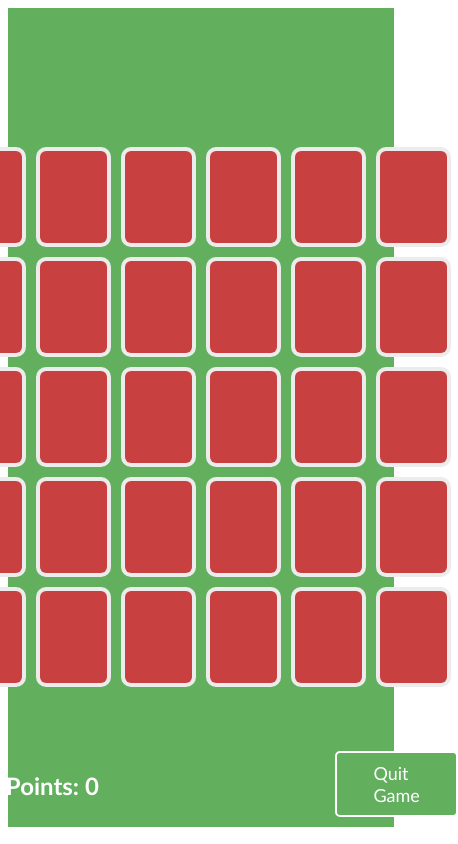
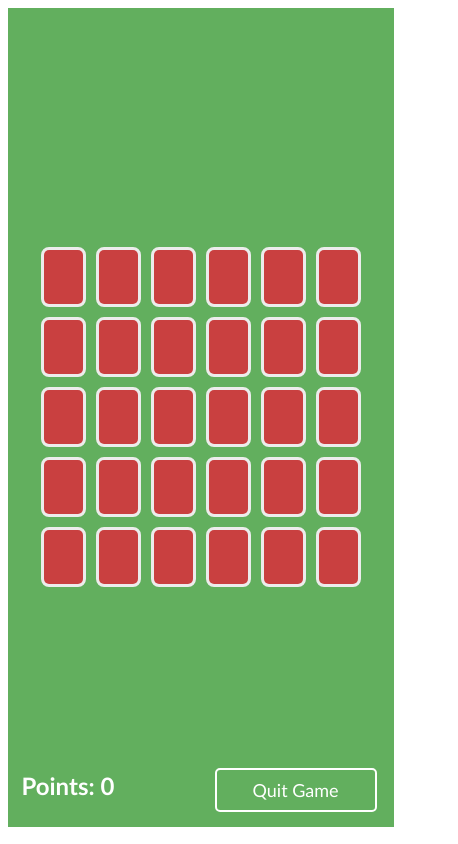
Before and after one commit to nhat2105/513-web-game, a React (Create React App) app in the folder client/: page /Sgame in a window 390 px wide. Shown: the whole page, 458 px wide, since content can reach past the window. Built offline with nearby package versions, Linux system fonts and the light colour scheme.

Commit message:
single-player mobile format

```diff
--- a/client/src/components/SinglePlayerCardGame.jsx
+++ b/client/src/components/SinglePlayerCardGame.jsx
@@ -11,6 +11,8 @@ function SinglePlayerCardGame({ gamePoints, setGamePoints }) {  // Destructure p
   const [secondPick, setSecondPick] = useState(defaultState);
   const [remainingCards, setRemainingCards] = useState(deck);
   const [moves, setMoves] = useState(0);
+
+  console.log(deck);
 
   const handleClick = (index, value) => {
     // Selecting the first card or selecting the first card after a wrong pair match
--- a/client/src/css/base.css
+++ /dev/null
@@ -1,29 +0,0 @@
-/* Global mobile-first styles */
-* {
-    box-sizing: border-box;
-    -webkit-tap-highlight-color: transparent;
-}
-
-html, body {
-    margin: 0;
-    padding: 0;
-    width: 100%;
-    height: 100%;
-    overflow-x: hidden;
-}
-
-button,
-input[type="button"],
-input[type="submit"] {
-    min-height: 44px;
-    min-width: 44px;
-    padding: 8px 16px;
-    touch-action: manipulation;
-}
-
-/* Adjust font sizes for mobile */
-@media (max-width: 768px) {
-    html {
-        font-size: 14px;
-    }
-}
--- a/client/src/css/components/CardGame.css
+++ b/client/src/css/components/CardGame.css
@@ -74,3 +74,23 @@ transform-style: preserve-3d;
 .cardgame-flipped .cardgame-card-back {
 transform: rotate3d(0, 1, 0, 180deg);
 }
+
+@media (max-width: 800px) {
+  .cardgame-card {
+    background-color: rgb(255, 255, 255);
+    border: 3px solid rgb(236, 236, 236);
+    box-sizing: border-box;
+    width: 45px;
+    height: 60px;
+    display: grid;
+    align-items: center;
+    justify-content: center;
+    border-radius: 8px;
+    transition: all linear 0.3s;
+    transform: rotate3d(0, 1, 0, 180deg);
+    position: relative;
+    overflow: hidden;
+    color: black;
+    }
+
+}
--- a/client/src/css/components/DaRules.css
+++ b/client/src/css/components/DaRules.css
@@ -34,7 +34,7 @@
     font-weight: bold;
 }
 
-@media (max-width: 800px) {
+@media (max-height: 400px) {
     .rules-background {
         background-color: rgba(255, 255, 255, 0.5);
         position: absolute;
--- a/client/src/css/components/SinglePlayerGameOver.css
+++ b/client/src/css/components/SinglePlayerGameOver.css
@@ -28,3 +28,23 @@
     justify-content: space-between;
     width: 95%;
 }
+
+@media (max-width: 400px) {
+    .singleplayer-gameover-container {
+        top: 10%;
+        left: 5%;
+        width: 90%;
+        height: 55%;
+    }
+    .singleplayer-gameover-button-position {
+        flex-direction: column;
+        align-items: center;
+    }
+    .singleplayer-gameover-format {
+        display: flex;
+        flex-direction: column;
+        justify-content: center;
+        align-items: center;
+        text-align: center;
+    }
+}
--- a/client/src/css/pages/Home.css
+++ b/client/src/css/pages/Home.css
@@ -74,7 +74,7 @@
     top: 1.5%;
 }
 
-@media (max-width: 800px) {
+@media (max-width: 400px) {
     .home-logo {
         display: flex;
         justify-content: center;
--- a/client/src/css/pages/SinglePlayerGameBoard.css
+++ b/client/src/css/pages/SinglePlayerGameBoard.css
@@ -1,3 +1,4 @@
+@media (min-width: 400px) {
     .singleplayer-board{
         display: flex;
         background-color: rgb(98, 175, 94);
@@ -34,3 +35,43 @@
         background-color: white;
         transition: 0.1s;
     };
+}
+
+@media (max-width: 400px){
+    .singleplayer-board{
+        display: flex;
+        background-color: rgb(98, 175, 94);
+        width: 99vw;
+        height: 97vh;
+        margin: 0;
+        align-items: center;
+        justify-content: center;
+        color: white;
+        font-family: 'Calibri', sans-serif;
+    }
+
+    .singleplayer-points{
+        position: absolute;
+        left: 5.5%;
+        top: 89%;
+    }
+
+    .singleplayer-quit-button {
+        position: absolute;
+        left: 55%;
+        top: 91%;
+        background-color: rgb(98, 175, 94);
+        text-decoration: none;
+        color: rgb(255, 255, 255);
+        padding: 9px 36px 9px 36px;
+        border: 2.5px solid white;
+        border-radius: 5px;
+        font-size: 18px;
+    }
+
+    .singleplayer-quit-button:hover {
+        color: rgb(98, 175, 94);
+        background-color: white;
+        transition: 0.1s;
+    }
+}
--- a/client/src/pages/Login.jsx
+++ b/client/src/pages/Login.jsx
@@ -33,7 +33,7 @@ const Login = () =>{
       <div style={{fontFamily: 'sans-serif'}}>
         <img class = "home-logo" style={{width: 50 }} src='../513-cardlogo.png' alt=''/>
         <div className='home-introduction'>
-          <h1 class = "home-title">Welcome to Card Pairs</h1>
+          <h1 class = "home-title">Card Pairs</h1>
           <p class = "home-subtitle">A game of memory</p>
           <h1 style={{fontFamily: 'sans-serif', fontSize: 30}}>Login</h1>
           <div style={{ borderRadius: 5, border: '1px solid lightgray', padding: '12px 30px'}}>
```
Also changed, not shown: client/src/css/pages/GamePlay.css (deleted, +0 -7 lines). Lines whose indentation alone changed are shown as unchanged.
